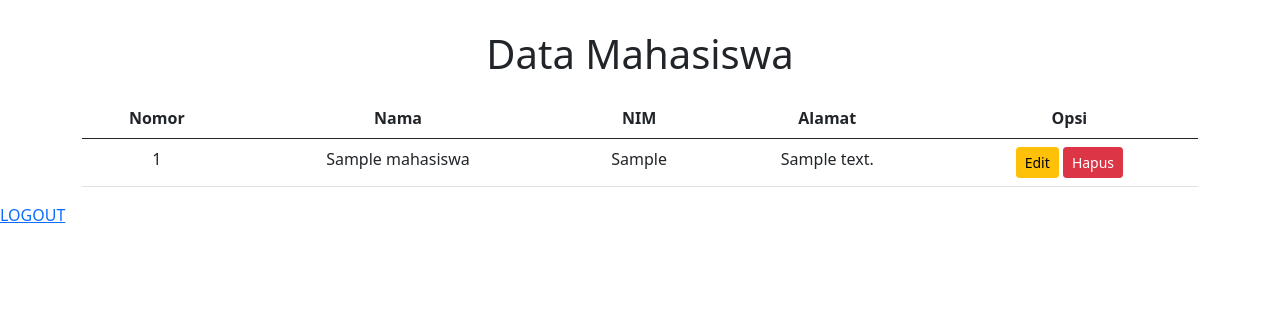
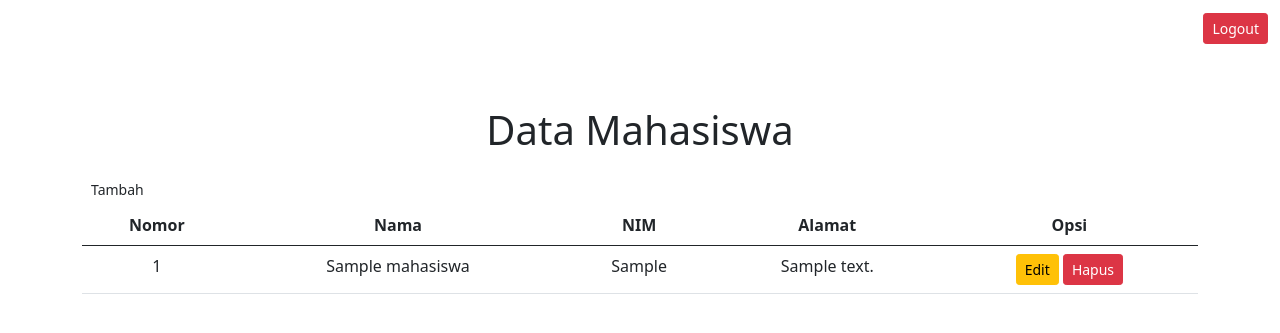
Before and after one commit to askaerlangga/bootcamp-cc, a PHP site: page /page/mahasiswa.php in a window 1280 px wide. Shown: the top 333 px of the page. Run offline with PHP 8.4, Linux system fonts and the light colour scheme; tables that the repository leaves empty or names only in its code hold one stand-in row (values such as "Sample post").

Commit message:
Menambahkan navbar dan tombol tambah

```diff
--- a/page/mahasiswa.php
+++ b/page/mahasiswa.php
@@ -9,14 +9,21 @@
     <!-- Bootstrap CSS -->
     <link href="https://cdn.jsdelivr.net/npm/bootstrap@5.0.0-beta2/dist/css/bootstrap.min.css" rel="stylesheet"
         integrity="sha384-BmbxuPwQa2lc/FVzBcNJ7UAyJxM6wuqIj61tLrc4wSX0szH/Ev+nYRRuWlolflfl" crossorigin="anonymous">
-
+    <link rel="stylesheet" type="text/css" href="../assets/css/style.css">
     <title>Mahasiswa</title>
 </head>
 
 <body>
+    <nav class="navbar navbar-dark bg-purple">
+    <div class="container-fluid">
+        <a class="navbar-brand" href="#">Bootcamp CC</a>
+        <a href="../assets/helper/logout.php" class="btn btn-sm btn-danger" role="button">Logout</a>
+    </div>
+    </nav>
     <div class="container">
         <div>
         <h1 style="margin: 30px 0 20px 0; text-align:center">Data Mahasiswa</h1>
+        <a href="#" class="btn btn-sm bg-teal" role="button">Tambah</a>
             <table style="text-align: center;" class="table table-hover">
                 <thead style="text-align: center;">
                     <tr>
@@ -51,7 +58,7 @@
             </table>
         </div>
     </div>
-    <a href="../assets/helper/logout.php">LOGOUT</a>
+
 
     <!-- Optional JavaScript; choose one of the two! -->
 
```
